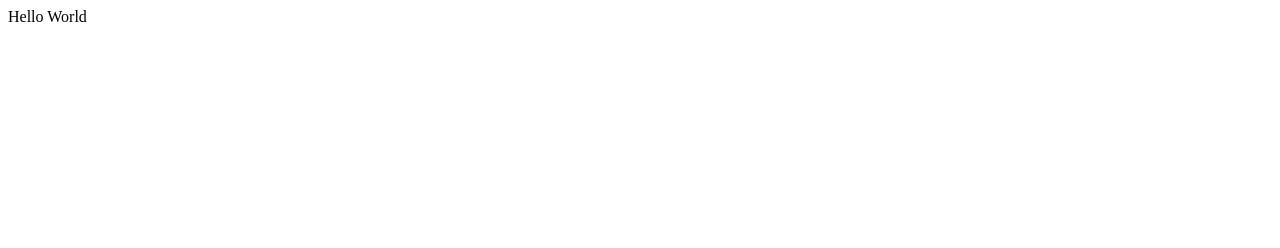
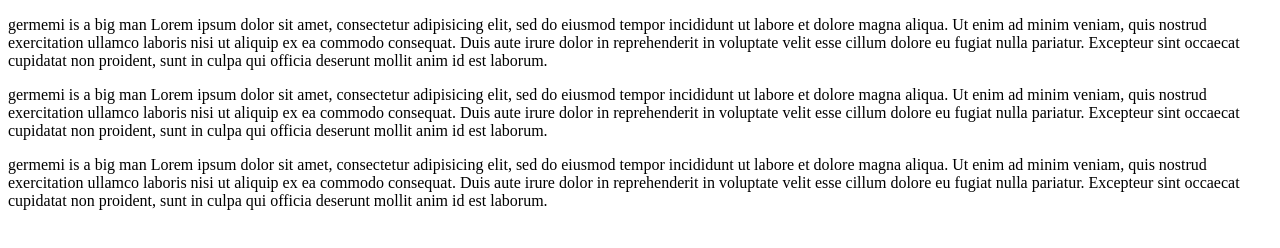
Before and after one commit to geremi101/alex-class, a plain HTML site: page test class/index.html in a window 1280 px wide. Drawn offline with Linux system fonts and the light colour scheme.

Commit message:
added script file

```diff
--- a/test class/index.html
+++ b/test class/index.html
@@ -1 +1,38 @@
-Hello World
+<!DOCTYPE html>
+<html lang="en">
+	<head>
+    		<title>Bootstrap 5 Example</title>
+    		<meta charset="utf-8">
+		<meta name="viewport" content="width=device-width, initial-scale=1">
+
+ 	 </head>
+	<body>
+
+		<p id="demo" class="man">germemi is a big man Lorem ipsum dolor sit amet, consectetur adipisicing elit, sed do eiusmod
+		tempor incididunt ut labore et dolore magna aliqua. Ut enim ad minim veniam,
+		quis nostrud exercitation ullamco laboris nisi ut aliquip ex ea commodo
+		consequat. Duis aute irure dolor in reprehenderit in voluptate velit esse
+		cillum dolore eu fugiat nulla pariatur. Excepteur sint occaecat cupidatat non
+		proident, sunt in culpa qui officia deserunt mollit anim id est laborum. </p>
+
+		<p id="demo1" class="man">germemi is a big man Lorem ipsum dolor sit amet, consectetur adipisicing elit, sed do eiusmod
+		tempor incididunt ut labore et dolore magna aliqua. Ut enim ad minim veniam,
+		quis nostrud exercitation ullamco laboris nisi ut aliquip ex ea commodo
+		consequat. Duis aute irure dolor in reprehenderit in voluptate velit esse
+		cillum dolore eu fugiat nulla pariatur. Excepteur sint occaecat cupidatat non
+		proident, sunt in culpa qui officia deserunt mollit anim id est laborum. </p>
+
+		<p id="demo2" class="man">germemi is a big man Lorem ipsum dolor sit amet, consectetur adipisicing elit, sed do eiusmod
+		tempor incididunt ut labore et dolore magna aliqua. Ut enim ad minim veniam,
+		quis nostrud exercitation ullamco laboris nisi ut aliquip ex ea commodo
+		consequat. Duis aute irure dolor in reprehenderit in voluptate velit esse
+		cillum dolore eu fugiat nulla pariatur. Excepteur sint occaecat cupidatat non
+		proident, sunt in culpa qui officia deserunt mollit anim id est laborum. </p>
+
+
+
+		<script src="script.js"></script>
+
+	</body>
+
+</html>
--- /dev/null
+++ b/test class/script.js
@@ -0,0 +1 @@
+document.getElementById('domo').innerHTML = "Geremi";
```
